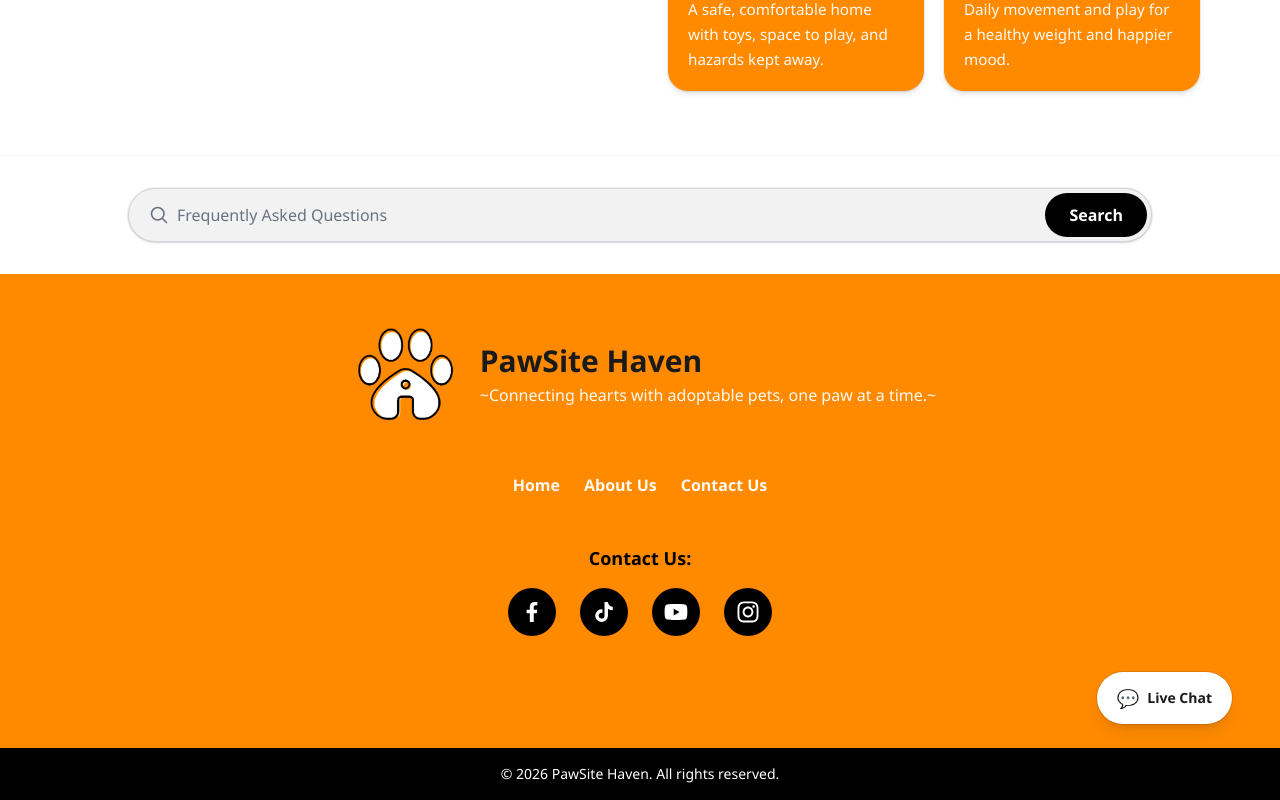
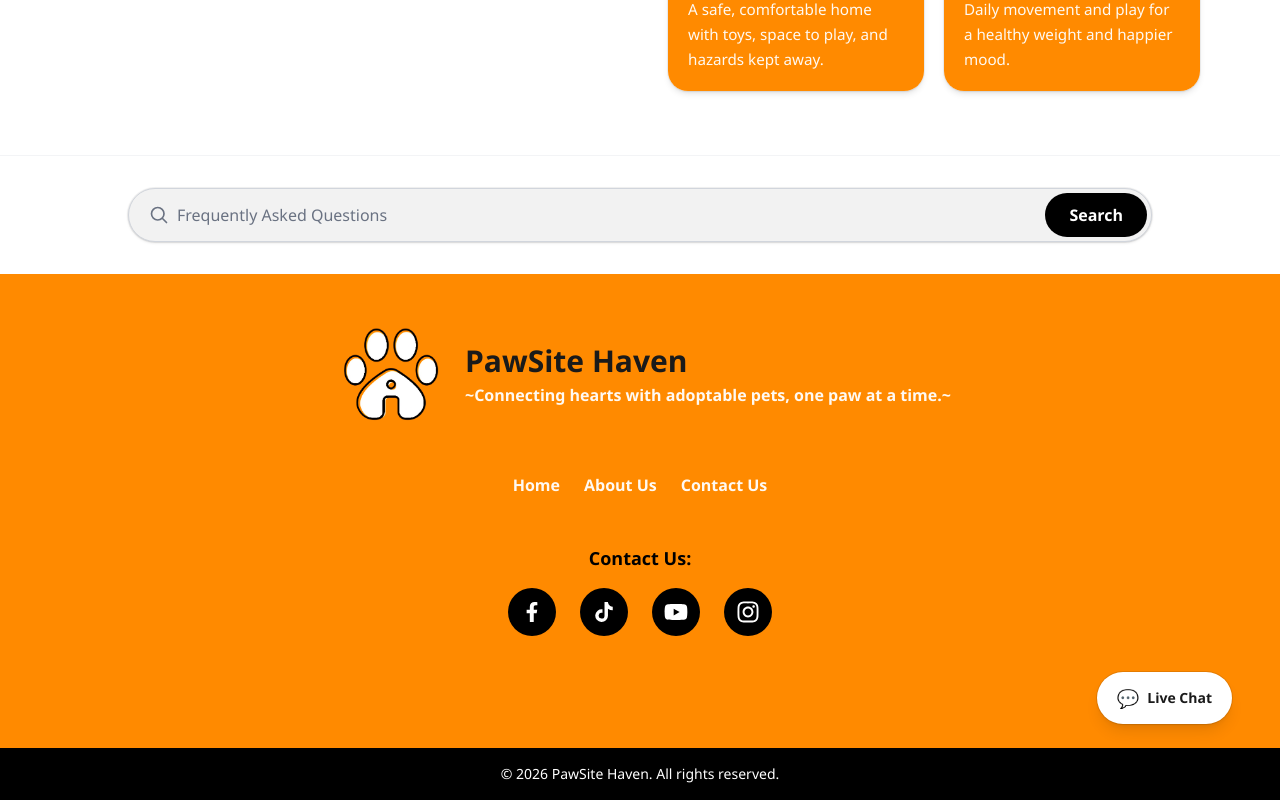
Before and after one commit to D4riru/PawsiteHaven, a Next.js app: page / in a window 1280 px wide. Shown: the part 3584-4384 px from the top of the page. Built offline with nearby package versions, Linux system fonts and the light colour scheme.

Commit message:
remove moulic

```diff
--- a/app/components/home/HomeFooter.tsx
+++ b/app/components/home/HomeFooter.tsx
@@ -120,7 +120,7 @@ export function HomeFooter({ basePath = '/' }: HomeFooterProps) {
                 >
                   PawSite Haven
                 </Link>
-                <p className="mt-1 max-w-xl text-md text-white/95 sm:text-base">
+                <p className="mt-1 max-w-xl text-md font-bold text-white/95 sm:text-base">
                   ~Connecting hearts with adoptable pets, one paw at a time.~
                 </p>
               </div>
```
